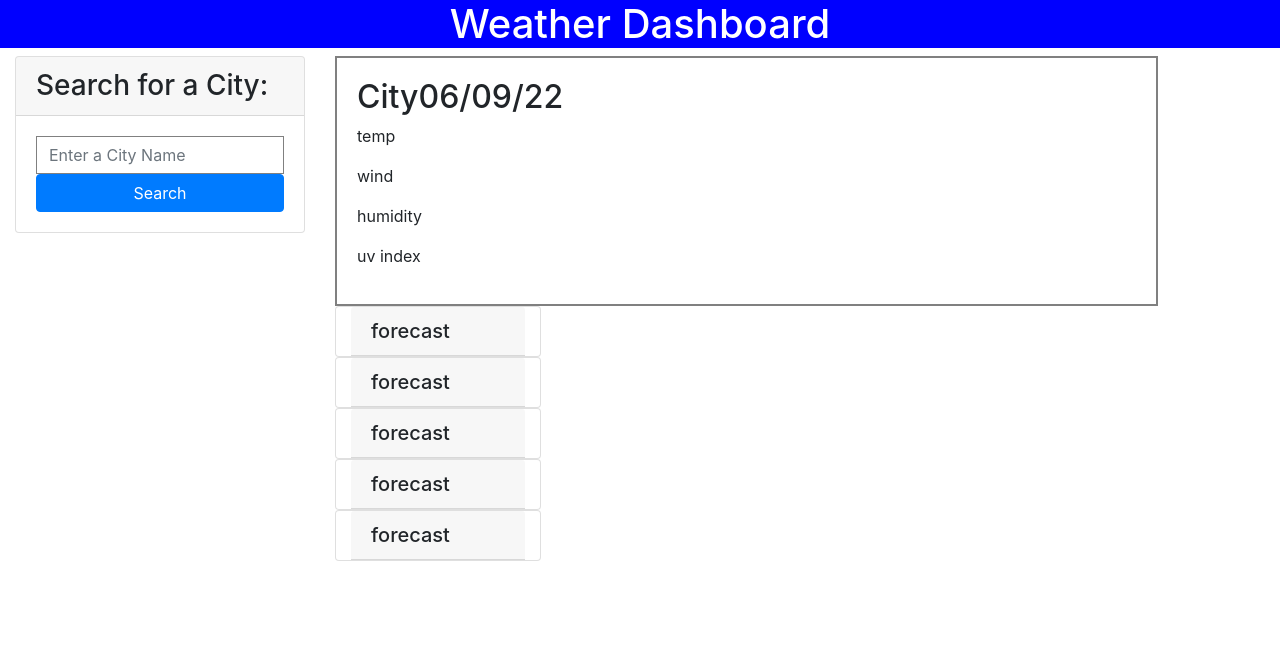
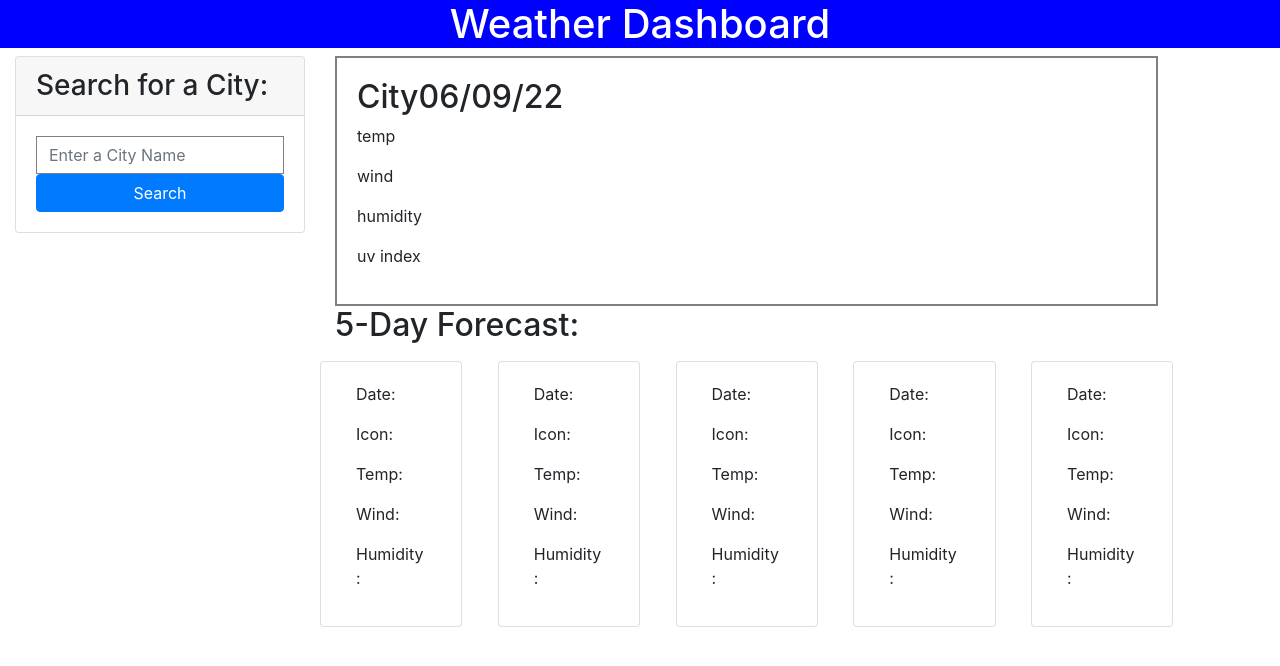
Before and after one commit to hollenbebe08/b-griffith-weather-dashboard, a plain HTML site: page index.html in a window 1280 px wide. Drawn offline with nearby package versions, Linux system fonts and the light colour scheme.

Commit message:
added styling to cards and started framework for adding the five-day-forecast api

```diff
--- a/assets/css/style.css
+++ b/assets/css/style.css
@@ -17,3 +17,8 @@ header {
     border: 2px solid grey;
     padding: 20px;
 }
+
+.row {
+    display: flex;
+    justify-content: space-between;
+}
--- a/assets/js/script.js
+++ b/assets/js/script.js
@@ -8,7 +8,16 @@ var todaysDate = moment().format("MM/DD/YY");
 var temp = document.querySelector(".temp");
 var wind= document.querySelector(".wind");
 var humidity= document.querySelector(".humidity");
-var uV= document.querySelector(".uv-index");
+var uv= document.querySelector(".uv-index");
+
+//variables for the five day forecast
+var cardBodyOne = document.querySelector(".five-day-card-one");
+var cardBodyTwo = document.querySelector(".five-day-card-two");
+var cardBodyThree = document.querySelector(".five-day-card-three");
+var cardBodyFour = document.querySelector(".five-day-card-four");
+var cardBodyFive = document.querySelector(".five-day-card-five");
+
+
 
 $("#currentDay").append(todaysDate);
 
@@ -22,79 +31,25 @@ searchButton.addEventListener("click", function() {
           var tempValue= data['main']['temp'];
           var windValue= data['wind']['speed'];
           var humidityValue= data['main']['humidity'];
-          var uVValue= data['']
+        //   latLon= [data.coord.lat, data.coord.lon];
+        //   var uvValue= "https://api.openweathermap.org/data/2.5/onecall?lat=" + latLon[0] + "&lon=" + latLon[1] + "&appid=a0e1548f4b7fe9bc85174edebf7cf635&units=imperial";
 
           cityName.innerHTML= nameValue;
           temp.innerHTML= tempValue;
           wind.innerHTML= windValue;
           humidity.innerHTML= humidityValue;
+        //   uv.innerHTML= uvValue;
         })
-      });
+    });
+    // //get api for 5 day forecast
+    // var fiveDayForecast = "https://api.openweathermap.org/data/2.5/forecast?  "&appid=a0e1548f4b7fe9bc85174edebf7cf635&units=imperial""
+    // //then put the variable into fetch
+    // fetch()
+    //     .then(function(response) {
+    //         response.json().then(function(data) {
+    //         //add the responses for the cards
+    //     })
+    // });
 });
 
-
-
-//my key for the API: a0e1548f4b7fe9bc85174edebf7cf635
-
-
-//fetch openWeather API
-// var getCityWeatherData = function() {
-//     var currentWeatherData = "https://api.openweathermap.org/data/2.5/weather?q=" + inputValue.value + "&appid=a0e1548f4b7fe9bc85174edebf7cf635";
-//     var forecast =
-
-//     fetch(currentWeatherData).then(function(response) {
-//         //if response is OK, then...
-//         //add city to the start api to pull the weather data for that city
-//         if(response.ok){
-//             response.json().then(function(data) {
-//                 //the container header should have the city name, today's date, and the icon for the weather
-//                 //the container div should have the temp, wind, humidity, and UV index displayed in a list
-
-//             });
-//             //append the container to the DOM by having a callback in the formSubmitHandler.
-//         };
-//     })
-// };
-
-
-//create another fetch and fetch the api for the five day forecast
-
-//the header on the card should be each date for the next five days
-//then there should be a weather icon
-//each card content should include the temp, wind, and humidity as a list
-//append each card to the parent container's DOM element (should happen with the getCityWeatherData callback in the form handler since this will all be one function)
-
-
-//type a city into the search form
-// var formSubmitHandler = function(event){
-//     event.preventDefault();
-
-//     var cityName = citySearchInputEl.value.trim();
-
-//     if(cityName){
-//         //when search is clicked call the openWeather API function to display the entered city's info to the DOM
-//         citySearchInputEl.value = "";
-//         getCityWeatherData();
-//     } else{
-//         alert("Please enter a city name.")
-//     }
-//     console.log(event);
-//     console.log(cityName);
-// }
-
-
-// //event listener for the search form submit button
-// citySearchFormEl.addEventListener("submit", formSubmitHandler);
-
-
-// var displayCityWeatherData = function(weatherData){
-//         console.log(weatherData);
-//         var cityName =
-//         //create a container for each piece of data
-
-
-//         //append data to container
-
-//         //append container to the dom
-//         weatherContainerEl.appendChild(cityNameEl)
-//       };
+//save to local storage
--- a/index.html
+++ b/index.html
@@ -23,17 +23,6 @@
                     <button type="submit" class="d-grid gap-2 col-12 mx-auto btn btn-primary" id="search-button">Search</button>
                 </form>
             </div>
-             <!-- click on button to search weather in specific cities -->
-            <!-- <div id="city-buttons">
-                <button class="d-grid gap-2 col-12 mx-auto btn btn-secondary">Austin</button>
-                <button class="d-grid gap-2 col-12 mx-auto btn btn-secondary">Chicago</button>
-                <button class="d-grid gap-2 col-12 mx-auto btn btn-secondary">New York</button>
-                <button class="d-grid gap-2 col-12 mx-auto btn btn-secondary">Orlando</button>
-                <button class="d-grid gap-2 col-12 mx-auto btn btn-secondary">San Francisco</button>
-                <button class="d-grid gap-2 col-12 mx-auto btn btn-secondary">Seattle</button>
-                <button class="d-grid gap-2 col-12 mx-auto btn btn-secondary">Denver</button>
-                <button class="d-grid gap-2 col-12 mx-auto btn btn-secondary">Atlanta</button>
-            </div> -->
         </div>
         <div class="col-3 col-md-8">
             <div class="display-weather">
@@ -43,25 +32,55 @@
                 <p class="humidity">humidity</p>
                 <p class="uv-index">uv index</p>
             </div>
-            <div class="col-3 card">
-                <h5 class = "card-header">forecast</h5>
-                <!-- five cards will go here for the five day forecast -->
+            <div>
+                <h2>5-Day Forecast:</h2>
             </div>
-            <div class="col-3 card">
-                <h5 class = "card-header">forecast</h5>
-                <!-- five cards will go here for the five day forecast -->
-            </div>
-            <div class="col-3 card">
-                <h5 class = "card-header">forecast</h5>
-                <!-- five cards will go here for the five day forecast -->
-            </div>
-            <div class="col-3 card">
-                <h5 class = "card-header">forecast</h5>
-                <!-- five cards will go here for the five day forecast -->
-            </div>
-            <div class="col-3 card">
-                <h5 class = "card-header">forecast</h5>
-                <!-- five cards will go here for the five day forecast -->
+            <div class="row">
+                <div class="col-2 card mt-2">
+                    <div class="card-body five-day-card-one" id="forecast-card">
+                        <p>Date:</p>
+                        <p>Icon:</p>
+                        <p>Temp:</p>
+                        <p>Wind:</p>
+                        <p>Humidity:</p>
+                    </div>
+                </div>
+                <div class="col-2 card mt-2">
+                    <div class="card-body five-day-card-two" id="forecast-card">
+                        <p>Date:</p>
+                        <p>Icon:</p>
+                        <p>Temp:</p>
+                        <p>Wind:</p>
+                        <p>Humidity:</p>
+                    </div>
+                </div>
+                <div class="col-2 card mt-2">
+                    <div class="card-body five-day-card-three" id="forecast-card">
+                        <p>Date:</p>
+                        <p>Icon:</p>
+                        <p>Temp:</p>
+                        <p>Wind:</p>
+                        <p>Humidity:</p>
+                    </div>
+                </div>
+                <div class="col-2 card mt-2">
+                    <div class="card-body five-day-card-four" id="forecast-card">
+                        <p>Date:</p>
+                        <p>Icon:</p>
+                        <p>Temp:</p>
+                        <p>Wind:</p>
+                        <p>Humidity:</p>
+                    </div>
+                </div>
+                <div class="col-2 card mt-2">
+                    <div class="card-body five-day-card-five" id="forecast-card">
+                        <p>Date:</p>
+                        <p>Icon:</p>
+                        <p>Temp:</p>
+                        <p>Wind:</p>
+                        <p>Humidity:</p>
+                    </div>
+                </div>
             </div>
         </div>
     </main>
```
